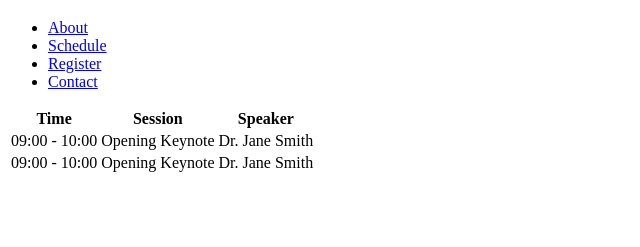
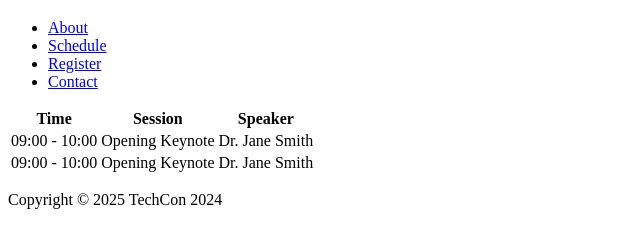
Before and after one commit to MeriemSayedHassanein1/TechCon_HTML, a plain HTML site: page techcon_website/schedule.html in a window 1280 px wide. Shown: the part 61-308 px from the top of the page, without its empty margins (0-640 px from the left). Drawn offline with Linux system fonts and the light colour scheme.

Commit message:
3eme exercice

```diff
--- a/techcon_website/schedule.html
+++ b/techcon_website/schedule.html
@@ -36,9 +36,10 @@
                     <td>Opening Keynote</td>
                     <td>Dr. Jane Smith</td>
             </tbody>
-
-
         </table>
     </main>
+    <footer>
+        <p>Copyright &copy; 2025  TechCon 2024</p>
+    </footer>
 </body>
 </html>
```
